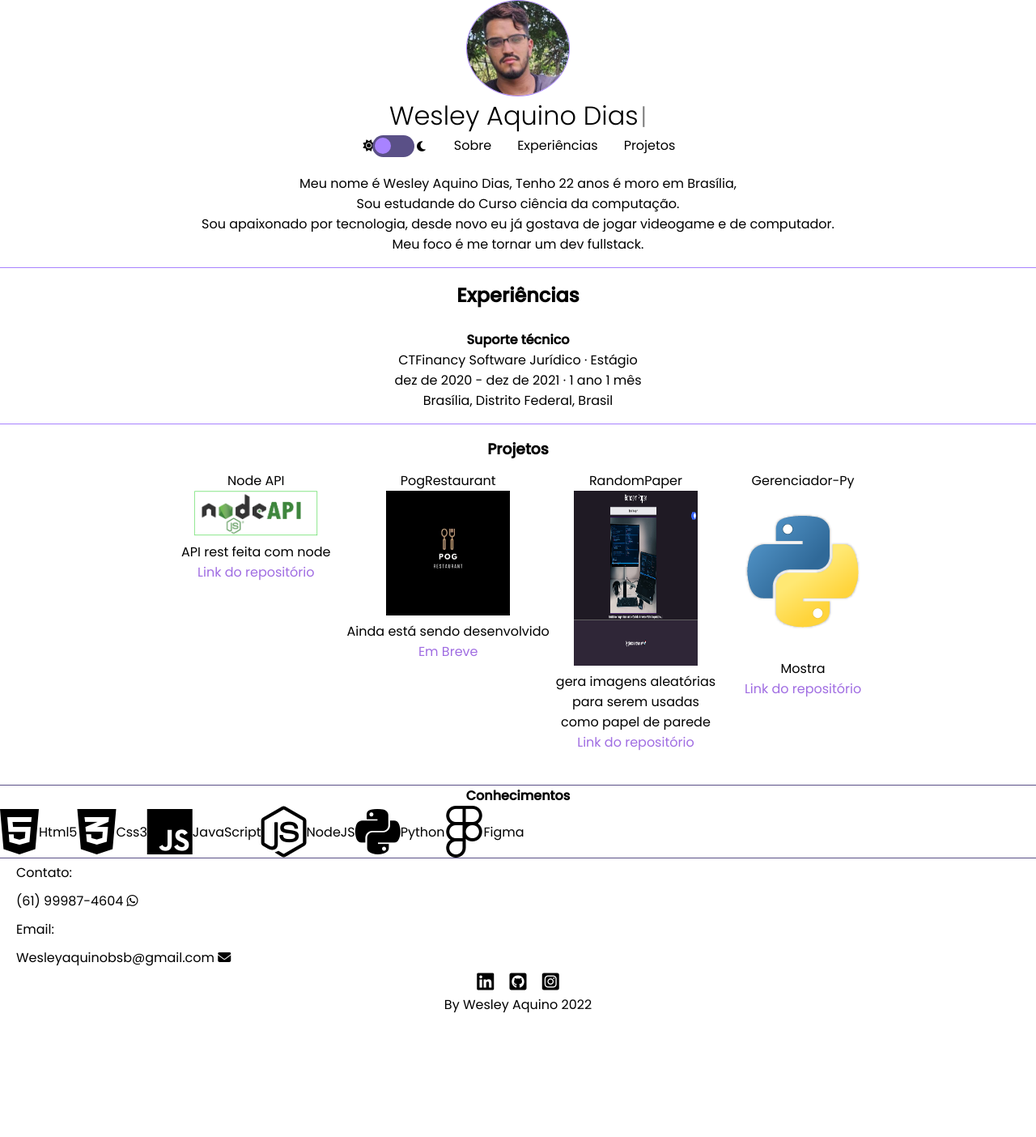
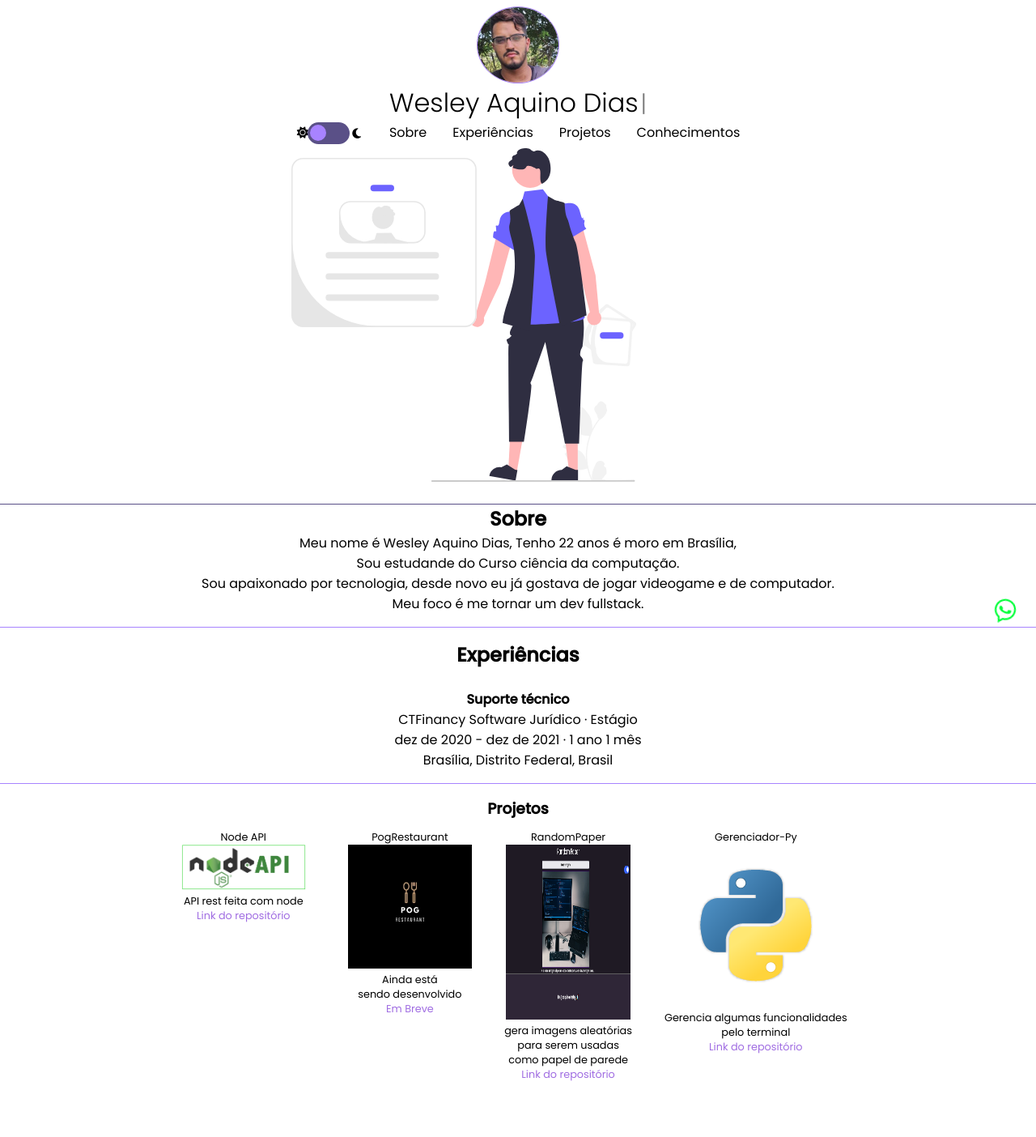
Before and after one commit to aaquinowesley/myportfolio, a plain HTML site: page index.html in a window 1280 px wide. Shown: the top 1404 px of the page at 81% size. Before the commit the page ends 1253 px from the top, so only its background shows below. Drawn offline with Linux system fonts and the light colour scheme.

Commit message:
sessão inicial criada, svg adicionado e link para o wpp direto

```diff
--- a/index.html
+++ b/index.html
@@ -25,8 +25,11 @@
 
 </head>
 <body>
+    <div id="wpp-fixed">
+        <a href="https://api.whatsapp.com/send?phone=5561999874604" id="whatsapp"><i class="fa-brands fa-whatsapp fa-shake" target="_blank" id="wpp-i"></i></a>
+    </div>
     <header class="header">
-        <div class="header-photo">
+        <div class="header-photo2">
             <img src="assets/myphoto.jpeg" alt="Uma foto minha sorrindo" id="profile">
         </div>
         <div class="header-text">
@@ -46,15 +49,22 @@
                     <a href="#Sobre">Sobre</a>
                 </li>
                 <li>
-                    <a href="#">Experiências</a>
+                    <a href="#Experiências">Experiências</a>
                 </li>
                 <li>
-                    <a href="#">Projetos</a>
+                    <a href="#Projetos">Projetos</a>
+                </li>
+                <li>
+                    <a href="#Conhecimentos">Conhecimentos</a>
                 </li>
             </ul>
         </nav>
         <main>
+            <section id="inicial">
+                <img src="/assets/profile.svg" alt="" id="profile-img">
+            </section>
             <section id="Sobre" class="section-sobre">
+                <h2>Sobre</h2>
                 <p> Meu nome é Wesley Aquino Dias, Tenho 22 anos é moro em Brasília,
                     <br>Sou estudande do Curso ciência da computação.<br>
                     Sou apaixonado por tecnologia, desde novo eu já gostava de jogar videogame e de computador. <br>Meu foco é me tornar um dev fullstack.
@@ -82,7 +92,7 @@
                     <div class="card-2">
                         <span>PogRestaurant</span>
                         <img src="/assets/pog.jpg" alt="" id="photo-restaurant">
-                        <span>Ainda está sendo desenvolvido</span>
+                        <span>Ainda está <br> sendo desenvolvido</span>
                        <a href="#"> Em Breve</a>
                     </div>
                     <div class="card-3">
@@ -94,27 +104,27 @@
                     <div class="card-4">
                         <span>Gerenciador-Py</span>
                         <img src="assets/py.png" alt="">
-                        <span>Mostra</span>
+                        <span>Gerencia algumas funcionalidades<br> pelo terminal</span>
                         <a href="https://github.com/aaquinowesley/gerenciador-py">Link do repositório </a>
                     </div>
                 </div>
             </section>
-            <section id="conhecimentos" class="section-conhecimentos">
+            <section id="Conhecimentos" class="section-conhecimentos">
                 <h4>Conhecimentos</h4>
                 <div class="skills">
                     <ul class="skill">
                         <i class="fa-brands fa-html5"></i>
-                        <span>Html5</span>
+                        <span id="skill-text">Html5</span>
                         <i class="fa-brands fa-css3-alt"></i>
-                        <span>Css3</span>
+                        <span id="skill-text">Css3</span>
                         <i class="fa-brands fa-js"></i>
-                        <span>JavaScript</span>
+                        <span id="skill-text">JavaScript</span>
                         <i class="fa-brands fa-node-js"></i>
-                        <span>NodeJS</span>
+                        <span id="skill-text">NodeJS</span>
                         <i class="fa-brands fa-python"></i>
-                        <span>Python</span>
+                        <span id="skill-text">Python</span>
                         <i class="fa-brands fa-figma"></i>
-                        <span>Figma</span>
+                        <span id="skill-text">Figma</span>
                     </ul>
                 </div>
             </section>
@@ -136,7 +146,6 @@
             <p>By Wesley Aquino 2022</p>
         </div>
     </footer>
-
     <script src="script.js"></script>
 </body>
 </html>
--- a/main.css
+++ b/main.css
@@ -25,6 +25,23 @@ body{
     color: var(--color-text);
 }
 
+/* Classe */
+#wpp-fixed{
+    position: relative;
+    width: 20px;
+    z-index: 2;
+}
+
+/* a */
+#whatsapp > #wpp-i{
+    position: fixed;
+    left: 96%;
+    bottom: 4%;
+    color:#00ff37;
+    z-index: 1;
+    font-size: 30px;
+}
+
 .header-text h1{
     text-align: center;
     font-weight: 300;
@@ -47,13 +64,14 @@ body{
     }
 }
 
-.header-photo{
+.header-photo2{
     display: flex;
+    margin-top: 8px;
     justify-content: center;
 }
 
 .header  #profile{
-    width: 10%;
+    width: 8%;
     border-radius: 50% 50%;
     border: 0.1rem solid #A883FF;
 }
@@ -80,7 +98,7 @@ body{
     font-size: 0.9rem;
     bottom: -6px;
     position: relative;
-    left: 3px;
+    left: 1px;
 }
 
 #fa-moon{
@@ -143,16 +161,29 @@ label:active:after {
     width: 45px;
 }
 
+#inicial{
+    width: 35%;
+    margin-top: 5px;
+}
+
+#profile-img{
+    position: relative;
+    max-width: 800px;
+    width: 95%;
+    left: 360px;
+}
+
 #Sobre{
+    border-top: 1px solid #5a5087 ;
     text-align: center;
     margin-top: 20px;
     padding-bottom: 1rem;
 }
 
+/*
 #sobre p{
-    word-break: break-all;
-}
 
+}*/
 
 #Experiências{
     border-top: 1px solid #A883FF;
@@ -176,6 +207,8 @@ label:active:after {
     height: 50vh;
     padding: 12px;
     margin-left: 15%;
+    font-size: 0.8rem;
+    gap: 2rem;
 }
 
 .cards a{
@@ -222,29 +255,38 @@ label:active:after {
 
 /* CONHECIMENTOS */
 
-#conhecimentos{
+#Conhecimentos{
     border-top: 1px solid #5a5087;
     border-bottom: 1px solid #5a5087;
 }
 
 
-#conhecimentos h4{
+#Conhecimentos h4{
     text-align: center;
+    margin: 20px 0px;
 }
 
 .skill{
     display: flex;
-    justify-items: center;
-    align-items: center;
+    flex-wrap: wrap;
+    justify-content: center;
+    gap: 20px;
+
+}
+
+#skill-text{
+    font-size: 0.9rem;
 }
 
 .skills .skill i{
     font-size: 4rem;
 }
 
+
 /* FOOTER */
 
 .footer{
+    border-top: 1px solid #5a5087;
     text-align: center;
     width: 100%;
 }
@@ -270,6 +312,6 @@ label:active:after {
     transform: scale(1.2);
 }
 
-/* @media (max-width: 500px) {
+/*@media (max-width: 500px) {
 
-} */
+}*/
```
Also changed, not shown: assets/profile.svg (added).
